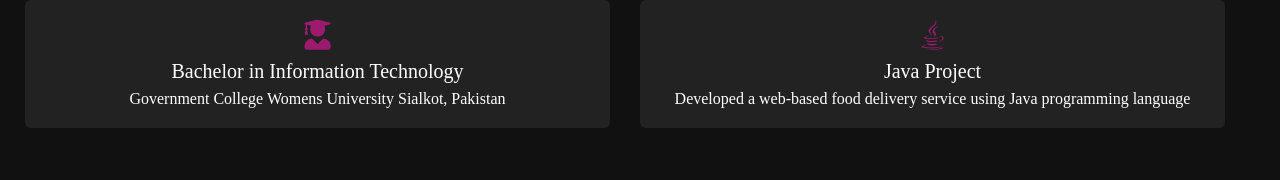
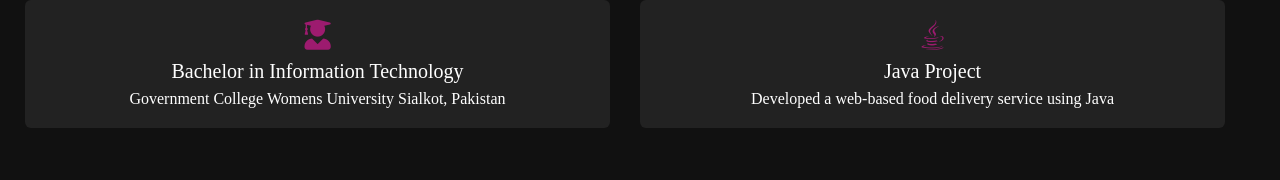
Before and after one commit to AimanRizwan/portfolio, a plain HTML site: page index.html in a window 1280 px wide. Shown: the part 1945-2125 px from the top of the page. Drawn offline with nearby package versions, Linux system fonts and the light colour scheme; a web font is replaced by a local one.

Commit message:
Update index.html

```diff
--- a/index.html
+++ b/index.html
@@ -138,7 +138,7 @@
             <div class="box">
               <i class="fab fa-java"></i>
               <div class="text">Java Project</div>
-              <p> <a href="" target="_blank"> </a>Developed a web-based food delivery service using Java programming language </p>
+              <p> <a href="" target="_blank"> </a>Developed a web-based food delivery service using Java</p>
             </div>
           </div>
         </div>
```
